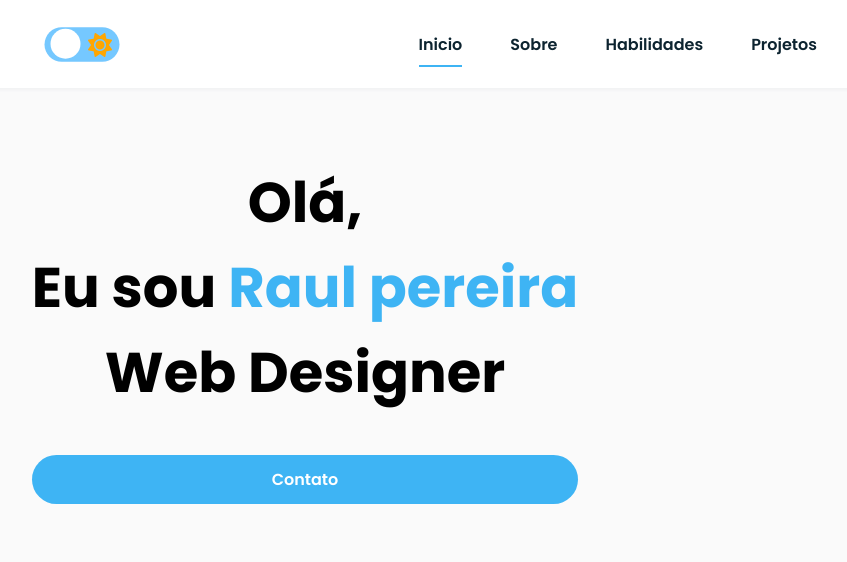
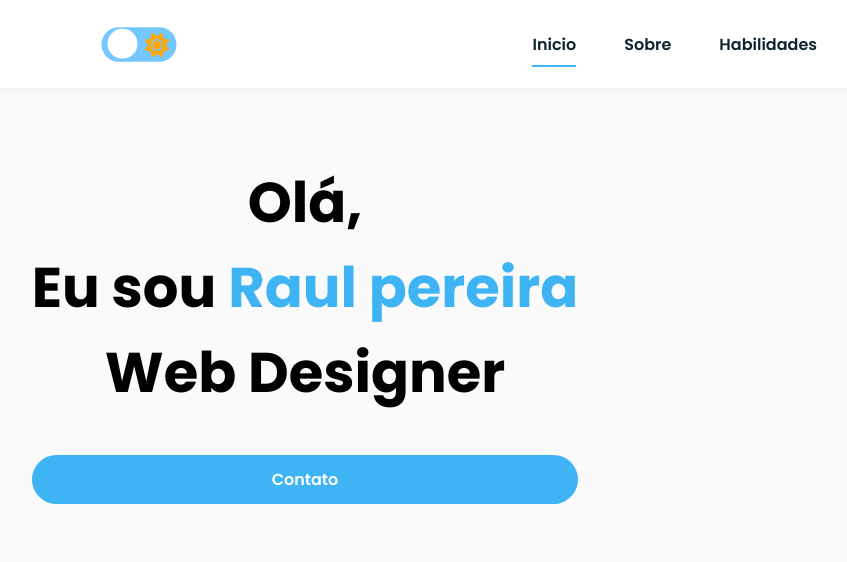
Before and after one commit to RaullPereira/Portfolio_Web, a plain HTML site: page index.html in a window 1280 px wide. Shown: the top 562 px of the page, without its empty margins (335-1182 px from the left). Drawn offline with nearby package versions, Linux system fonts and the light colour scheme.

Commit message:
terceiro commit

```diff
--- a/index.html
+++ b/index.html
@@ -28,8 +28,8 @@
                     <li class="nav__item"><a href="#home" class="nav__link active">Inicio</a></li>
                     <li class="nav__item"><a href="#about" class="nav__link">Sobre</a></li>
                     <li class="nav__item"><a href="#skills" class="nav__link">Habilidades</a></li>
-                    <li class="nav__item"><a href="#work" class="nav__link">Projetos</a></li>
-                    <!-- <li class="nav__item"><a href="#contact" class="nav__link">Contato</a></li> -->
+                    <!-- <li class="nav__item"><a href="#work" class="nav__link">Projetos</a></li>
+                    <li class="nav__item"><a href="#contact" class="nav__link">Contato</a></li> -->
                 </ul>
             </div>
             <div class="nav__toggle" id="nav-toggle">
```
